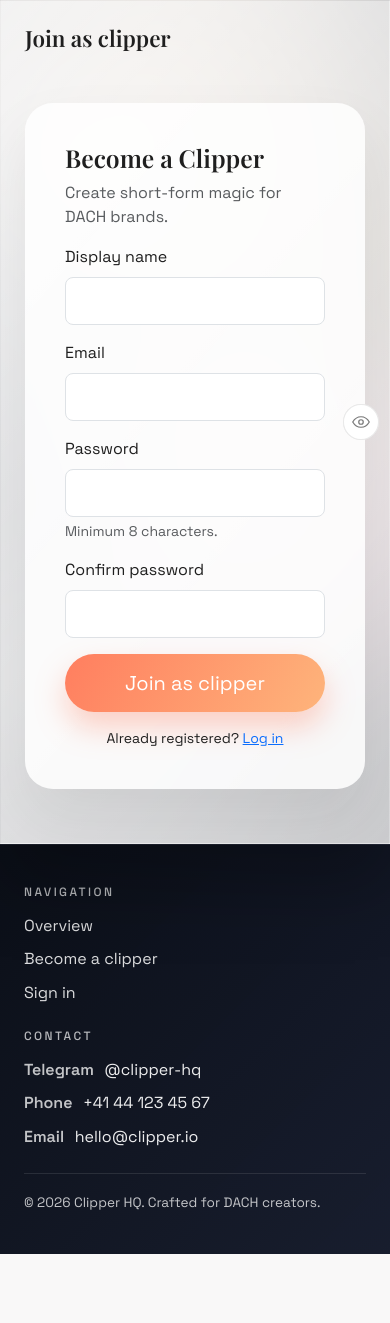
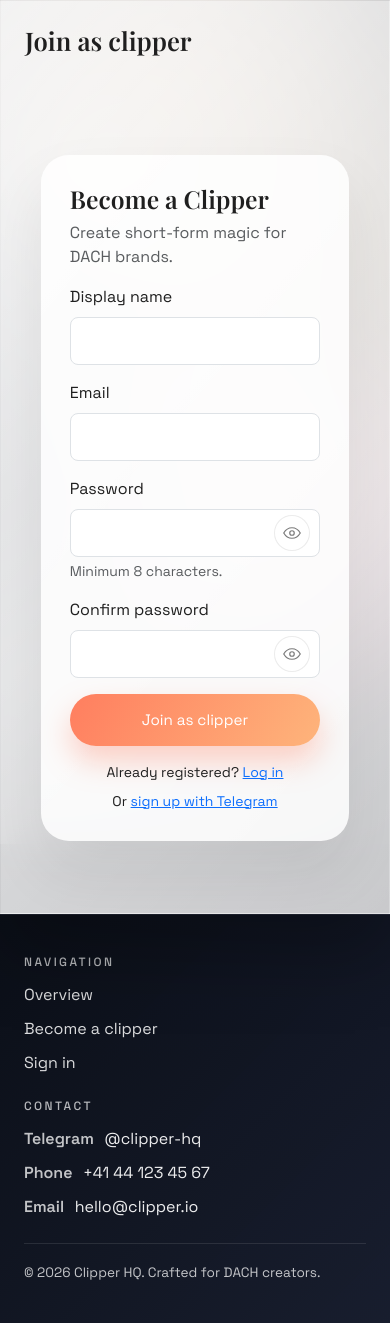
Before and after one commit to Meir909/clipper-hub, a Flask app: page /auth/register in a window 390 px wide. Before the commit the page ends 1254 px from the top, so only its background shows below. Run offline with Flask 3, Linux system fonts and the light colour scheme; some libraries are stand-ins or nearby versions.

Commit message:
feat: add Telegram Mini App integration and responsive design
- Add Telegram WebApp SDK and initialization
- Implement Telegram user auto-login
- Make layout and auth pages responsive
- Add dedicated mini-app layout and dashboard
- Fix password toggle icon positioning
- Update dependencies for Render deployment

```diff
--- a/app/models.py
+++ b/app/models.py
@@ -57,6 +57,7 @@ class User(UserMixin, db.Model):
     password_hash: Mapped[str] = mapped_column(db.String(255), nullable=False)
     role: Mapped[Role] = mapped_column(SAEnum(Role), default=Role.CLIPPER, nullable=False)
     display_name: Mapped[str | None] = mapped_column(db.String(120))
+    telegram_id: Mapped[str | None] = mapped_column(db.String(120), unique=True)
     balance_cents: Mapped[int] = mapped_column(default=0)
     total_earned_cents: Mapped[int] = mapped_column(default=0)
     is_active: Mapped[bool] = mapped_column(default=True)
--- a/app/static/css/style.css
+++ b/app/static/css/style.css
@@ -78,6 +78,31 @@ body {
     background: rgba(18, 19, 23, 0.92);
     color: white;
     padding: 2rem 1.5rem;
+    display: flex;
+    flex-direction: column;
+}
+
+@media (max-width: 768px) {
+    .app-shell {
+        flex-direction: column;
+    }
+    .app-sidebar {
+        width: 100%;
+        padding: 1rem;
+        order: 2;
+    }
+    .app-main {
+        order: 1;
+    }
+    .app-topbar {
+        padding: 1rem;
+    }
+    .app-content {
+        padding: 1rem;
+    }
+}
+
+.app-sidebar {
     position: sticky;
     top: 0;
     min-height: 100vh;
@@ -136,9 +161,22 @@ body {
     box-shadow: 0 0 12px rgba(255, 159, 127, 0.9);
 }
 
-.password-field .toggle-visibility {
+.password-field {
+    position: relative;
+}
+
+.password-field__input {
+    position: relative;
+}
+
+.password-field__input .form-control {
+    padding-right: 3rem;
+}
+
+.password-field__input .toggle-visibility {
     position: absolute;
     top: 50%;
+    bottom: auto;
     right: 10px;
     transform: translateY(-50%);
     width: 36px;
@@ -237,6 +275,22 @@ body {
     padding: 0 3rem 3rem;
 }
 
+@media (max-width: 768px) {
+    .app-content {
+        padding: 0 1rem 2rem;
+    }
+    .card-gleam {
+        padding: 1.5rem;
+    }
+    .btn-primary {
+        padding: 0.8rem 1.5rem;
+        font-size: 0.95rem;
+    }
+    .page-title {
+        font-size: 1.6rem;
+    }
+}
+
 .card-gleam {
     background: var(--bg-card);
     border-radius: var(--radius-xl);
@@ -320,6 +374,18 @@ body {
     border-radius: var(--radius-xl);
     box-shadow: 0 30px 60px rgba(20, 20, 20, 0.08);
     background: var(--bg-card);
+}
+
+@media (max-width: 768px) {
+    .auth-card {
+        width: 100%;
+        margin: 1rem;
+        padding: 1.8rem;
+    }
+    .auth-wrapper {
+        min-height: auto;
+        padding: 2rem 0;
+    }
 }
 
 .auth-card h2 {
--- a/app/templates/auth/login.html
+++ b/app/templates/auth/login.html
@@ -13,6 +13,7 @@
             </div>
             <div class="mb-3 password-field">
                 {{ form.password.label(class='form-label') }}
+                <div class="password-field__input">
                     {{ form.password(class='form-control form-control-lg', autocomplete='current-password', id=form.password.id) }}
                     <button type="button"
                             class="toggle-visibility"
@@ -27,11 +28,15 @@
                         </svg>
                     </button>
                 </div>
+            </div>
             {{ form.submit(class='btn btn-primary w-100 btn-lg') }}
         </form>
         <div class="mt-3 text-center small">
             New here? <a href="{{ url_for('auth.register') }}">Join as clipper</a>
         </div>
+        <div class="mt-2 text-center small">
+            Or <a href="{{ url_for('auth.tg_auth') }}">sign in with Telegram</a>
+        </div>
     </div>
 </div>
 {% endblock %}
--- a/app/templates/auth/register.html
+++ b/app/templates/auth/register.html
@@ -17,6 +17,7 @@
             </div>
             <div class="mb-3 password-field">
                 {{ form.password.label(class='form-label') }}
+                <div class="password-field__input">
                     {{ form.password(class='form-control form-control-lg', autocomplete='new-password', id=form.password.id) }}
                     <button type="button"
                             class="toggle-visibility"
@@ -30,10 +31,12 @@
                             <path class="eye-slash" d="M4 4l16 16" />
                         </svg>
                     </button>
+                </div>
                 <div class="form-text">Minimum 8 characters.</div>
             </div>
             <div class="mb-3 password-field">
                 {{ form.confirm_password.label(class='form-label') }}
+                <div class="password-field__input">
                     {{ form.confirm_password(class='form-control form-control-lg', autocomplete='new-password', id=form.confirm_password.id) }}
                     <button type="button"
                             class="toggle-visibility"
@@ -48,11 +51,15 @@
                         </svg>
                     </button>
                 </div>
+            </div>
             {{ form.submit(class='btn btn-primary w-100 btn-lg') }}
         </form>
         <div class="mt-3 text-center small">
             Already registered? <a href="{{ url_for('auth.login') }}">Log in</a>
         </div>
+        <div class="mt-2 text-center small">
+            Or <a href="{{ url_for('auth.tg_auth') }}">sign up with Telegram</a>
+        </div>
     </div>
 </div>
 {% endblock %}
--- a/app/templates/layouts/base.html
+++ b/app/templates/layouts/base.html
@@ -91,7 +91,16 @@
         </div>
     </footer>
     <script src="https://cdn.jsdelivr.net/npm/bootstrap@5.3.3/dist/js/bootstrap.bundle.min.js"></script>
+    <script src="https://telegram.org/js/telegram-web-app.js"></script>
     <script src="{{ url_for('static', filename='js/app.js') }}"></script>
+    <script>
+        if (window.Telegram && Telegram.WebApp) {
+            Telegram.WebApp.ready();
+            Telegram.WebApp.expand();
+            Telegram.WebApp.setHeaderColor('#ffffff');
+            Telegram.WebApp.setBackgroundColor('#ffffff');
+        }
+    </script>
     {% block scripts %}{% endblock %}
 </body>
 </html>
--- a/app/views/auth.py
+++ b/app/views/auth.py
@@ -1,4 +1,8 @@
 from __future__ import annotations
+
+import hmac
+import hashlib
+from urllib.parse import parse_qs
 
 from flask import Blueprint, flash, redirect, render_template, request, url_for
 from flask_login import current_user, login_required, login_user, logout_user
@@ -62,3 +66,61 @@ def logout():
     logout_user()
     flash("Signed out", "info")
     return redirect(url_for("auth.login"))
+
+
+@auth_bp.route("/tg")
+def tg_auth():
+    if current_user.is_authenticated:
+        return redirect(url_for("dashboard.index"))
+    return render_template("auth/tg_auth.html")
+
+
+@auth_bp.route("/tg-login", methods=["POST"])
+def tg_login():
+    if current_user.is_authenticated:
+        return redirect(url_for("dashboard.index"))
+
+    init_data = request.form.get("initData", "")
+    if not init_data:
+        flash("Telegram data missing", "danger")
+        return redirect(url_for("auth.login"))
+
+    # Simple validation (replace with proper HMAC check in production)
+    parsed = parse_qs(init_data)
+    user_data = parsed.get("user", [None])[0]
+    if not user_data:
+        flash("Invalid user data", "danger")
+        return redirect(url_for("auth.login"))
+
+    try:
+        from urllib.parse import unquote_plus
+        import json
+        user = json.loads(unquote_plus(user_data))
+        tg_id = str(user.get("id"))
+        first_name = user.get("first_name", "")
+        last_name = user.get("last_name", "")
+        username = user.get("username", "")
+    except Exception:
+        flash("Failed to parse Telegram user", "danger")
+        return redirect(url_for("auth.login"))
+
+    # Find or create user by Telegram ID
+    user = User.query.filter_by(telegram_id=tg_id).first()
+    if not user:
+        # Auto-create user as clipper
+        display_name = f"{first_name} {last_name}".strip() or username or f"User{tg_id}"
+        user = User(
+            telegram_id=tg_id,
+            email=f"tg{tg_id}@clipper.local",  # placeholder
+            role=Role.CLIPPER,
+            display_name=display_name,
+        )
+        user.set_password(str(tg_id))  # placeholder password
+        db.session.add(user)
+        db.session.commit()
+        flash(f"Welcome, {display_name}!", "success")
+    else:
+        flash("Welcome back!", "success")
+
+    login_user(user)
+    return redirect(url_for("dashboard.index"))
--- a/app/views/dashboard.py
+++ b/app/views/dashboard.py
@@ -54,3 +54,9 @@ def index():
         )
 
     return render_template("dashboard/index.html", **context)
+
+
+@dashboard_bp.route("/mini")
+@login_required
+def mini():
+    return render_template("dashboard/mini.html")
```
Also changed, not shown: app/templates/auth/tg_auth.html (added, +39 -0 lines), app/templates/dashboard/mini.html (added, +36 -0 lines), app/templates/layouts/mini.html (added, +43 -0 lines), clipper.db. Lines whose indentation alone changed are shown as unchanged.
